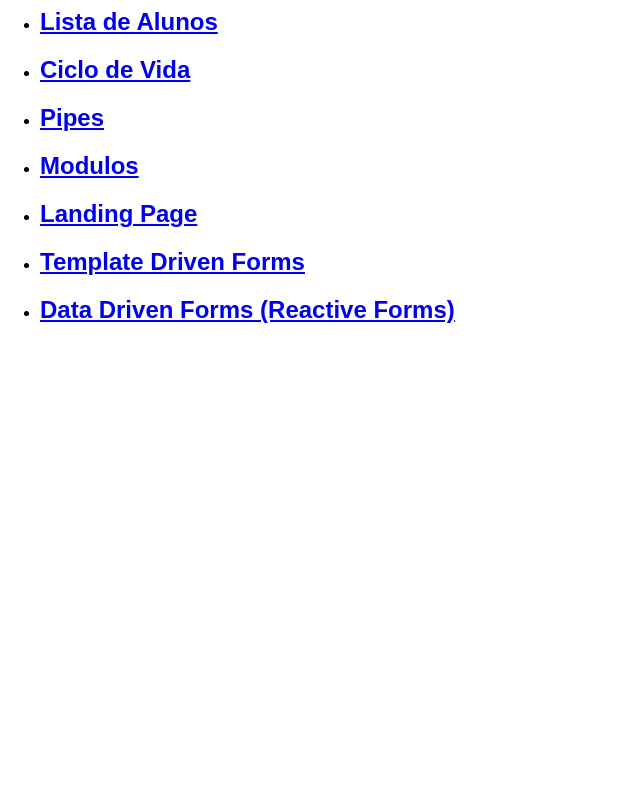
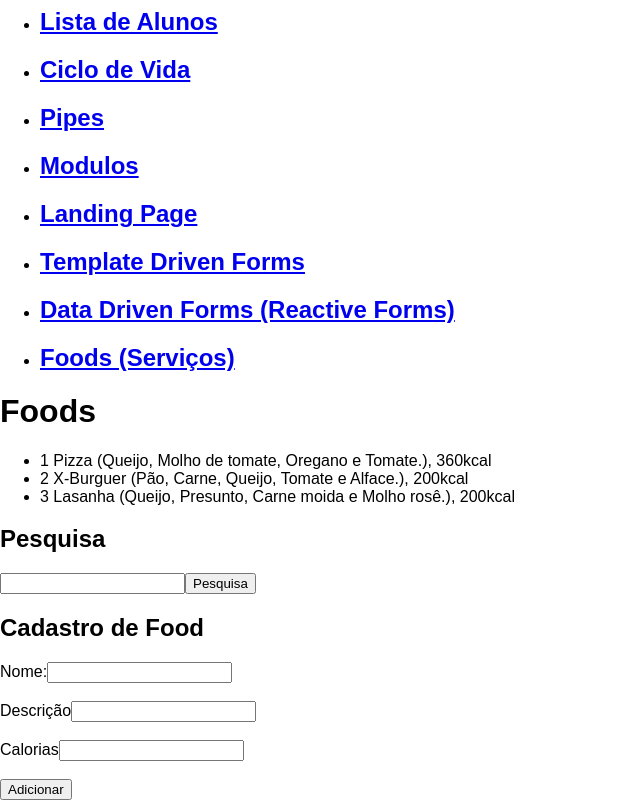
Before and after one commit to jeanbrunemello/estudando-angular, an Angular app: page /foods in a window 1280 px wide. Before the commit this address led to /. Shown: the part 359-1159 px from the top of the page, without its empty margins (0-640 px from the left). Before the commit the page ends 821 px from the top, so only its background shows below. Built offline with nearby package versions, Linux system fonts and the light colour scheme.

Commit message:
Aula 2-8-2022

```diff
--- a/src/app/app-routing.module.ts
+++ b/src/app/app-routing.module.ts
@@ -12,6 +12,7 @@ import { ModuloComponent } from './modulo-teste/modulo/modulo.component';
 import { LandingPageComponent } from './modulo-teste/landing-page/landing-page.component';
 import { TemplateDrivenComponent } from './forms/template-driven/template-driven.component';
 import { DataDrivenComponent } from './forms/data-driven/data-driven.component';
+import { FoodsComponent } from './servicos/foods/foods.component';
 const routes: Routes = [
     {
         path: '',
@@ -68,6 +69,10 @@ const routes: Routes = [
     {
         path: 'data-driven',
         component: DataDrivenComponent
+    },
+    {
+        path: 'foods',
+        component: FoodsComponent
     }
 ];
 export const RoutingModule = RouterModule.forRoot(routes);
--- a/src/app/app.component.html
+++ b/src/app/app.component.html
@@ -67,6 +67,11 @@
         <h2>Data Driven Forms (Reactive Forms)</h2>
     </a>
   </li>
+  <li>
+      <a href="/foods">
+        <h2>Foods (Serviços)</h2>
+    </a>
+  </li>
 </ul>
 
 <router-outlet>
--- a/src/app/forms/data-driven/data-driven.component.html
+++ b/src/app/forms/data-driven/data-driven.component.html
@@ -1,3 +1,33 @@
+<h3>Data Driven Forms (Formulários Reativos)</h3>
+<p>
+    Os formulários reativos fornecem uma abordagem baseada em modelo para lidar com entradas de formulário cujos valores mudam ao longo do tempo. Cada alteração no estado do formulário retorna um novo estado, que mantém a integridade do modelo entre as alterações. Para utilizar formulários reativos deve-se importar o modulo ReactiveFormsModule.
+</p>
+<hr>
+
+<h3>FormGroup</h3>
+<p>
+    Rastreia o valor e o estado de validade de um grupo de FormControlinstâncias.
+</p>
+<hr>
+
+<h3>FormControl</h3>
+<p>
+    Rastreia o valor e o status de validação de um controle de formulário individual.
+</p>
+<hr>
+
+<h3>FormArray</h3>
+<p>
+    Rastreia o valor e o estado de validade de uma matriz de FormControl.
+</p>
+<hr>
+
+<h3>FormBuilder</h3>
+<p>
+    O FormBuilder fornece uma sintaxe curta para a criação de instâncias de a FormControl, FormGroup, ou FormArray.
+</p>
+<hr>
+
 <div class="container">
     <h3>Caixa de Super Mercado</h3>
     <form [formGroup]="formulario" (ngSubmit)="onSubmit()">
--- a/src/app/forms/template-driven/template-driven.component.html
+++ b/src/app/forms/template-driven/template-driven.component.html
@@ -1,3 +1,21 @@
+<h3>Template Driven Forms (Formulário Orientado a Modelo)</h3>
+<p>
+    Em um formulário orientado por modelo os elementos de controle no formulário estão vinculados a propriedades de dados que possuem validação de entrada. A validação de entrada ajuda a manter a integridade e o estilo dos dados para melhorar a experiência do usuário. Os formulários controlados por modelo usam a vinculação de dados bidirecional (two way data binding) para atualizar o modelo de dados no componente à medida que as alterações são feitas no modelo ou no template.
+</p>
+<hr>
+
+<h3>NgForm</h3>
+<p>
+    Cria uma instância de FormGroup e a vincula a um elemento form para rastrear o valor agregado do formulário e o status de validação. Assim que você importa FormsModule, esta diretiva se torna ativa por padrão em todas as tags form.
+</p>
+<hr>
+
+<h3>NgModel</h3>
+<p>
+    Vincula alterações de valor no elemento de formulário anexado com alterações no modelo de dados, permitindo que você responda à entrada do usuário com validação de entrada e tratamento de erros.
+</p>
+<hr>
+
 <div class="container">
     <h3>Cadastro de Super Heroi</h3>
     <form #form="ngForm" (ngSubmit)="onSubmit(form)">
--- /dev/null
+++ b/src/app/servicos/food.service.ts
@@ -0,0 +1,56 @@
+import { Injectable } from '@angular/core';
+import { Food } from './food';
+import { FoodsComponent } from './foods/foods.component';
+
+// ng generate service <nome> / ng g s <nome>
+
+// Injeção de Dependência (DI)
+@Injectable({
+  providedIn: 'root'
+})
+export class FoodService {
+
+  // Dados com Back-end
+  private db: Food[] = [
+    {
+      id: 1,
+      name: "Pizza",
+      description: "Queijo, Molho de tomate, Oregano e Tomate.",
+      calories: 360
+    },
+    {
+      id: 2,
+      name: "X-Burguer",
+      description: "Pão, Carne, Queijo, Tomate e Alface.",
+      calories: 200
+    },
+    {
+      id: 3,
+      name: "Lasanha",
+      description: "Queijo, Presunto, Carne moida e Molho rosê.",
+      calories: 200
+    }
+  ];
+
+  constructor() { }
+
+  public findAll(): Food[] {
+    // Comandos que se comunicam com o back e obtem todos os dados (find all) de foods.
+    return this.db;
+  }
+
+  public findFoodName(foodName: string): Food[] {
+    let search: Food[] = [];
+    for(let food of this.db) {
+      if(food.name == foodName) {
+        search.push(food);
+      }
+    }
+    return search;
+  }
+
+  public insert(food: Food): void {
+    food.id = this.db.length+1; // auto increment é feita no SGDB (MySQL)
+    this.db.push(food);
+  }
+}
--- /dev/null
+++ b/src/app/servicos/food.ts
@@ -0,0 +1,6 @@
+export interface Food {
+    id: number | undefined;
+    name: string;
+    description: string;
+    calories: number;
+}
--- /dev/null
+++ b/src/app/servicos/foods/foods.component.html
@@ -0,0 +1,19 @@
+<h1>Foods</h1>
+<ul>
+    <li *ngFor="let food of listFood">{{food.id}} {{food.name}} ({{food.description}}), {{food.calories}}kcal</li>
+</ul>
+
+<h2>Pesquisa</h2>
+<input type="text" #campoFood (keyup)="searchFood(campoFood.value)">
+<button (click)="searchFood(campoFood.value)">Pesquisa</button>
+
+<h2>Cadastro de Food</h2>
+<form [formGroup]="form" (ngSubmit)="adicionarFood()">
+    <label for="name">Nome:</label>
+    <input type="text" id="name" formControlName="name"> <br><br>
+    <label for="description">Descrição</label>
+    <input type="text" id="description" formControlName="description"> <br><br>
+    <label for="calories">Calorias</label>
+    <input type="number" id="colories" formControlName="calories"> <br><br>
+    <button type="submit">Adicionar</button>
+</form>
--- /dev/null
+++ b/src/app/servicos/foods/foods.component.ts
@@ -0,0 +1,59 @@
+import { Component, OnInit } from '@angular/core';
+import { FormBuilder, FormGroup } from '@angular/forms';
+import { Food } from '../food';
+import { FoodService } from '../food.service';
+
+@Component({
+  selector: 'app-foods',
+  templateUrl: './foods.component.html',
+  styleUrls: ['./foods.component.css']
+})
+export class FoodsComponent implements OnInit {
+
+  public listFood: Food[] = [];
+
+  //private foodService: FoodService = new FoodService(); // O FoodsComponent depende de FoodService
+  private foodService: FoodService;
+  private formBuilder: FormBuilder;
+
+  public form: FormGroup;
+
+  constructor(servico: FoodService, formBuilder: FormBuilder) {
+    this.foodService = servico;
+    this.formBuilder = formBuilder;
+
+    this.form = formBuilder.group({
+      name: [''],
+      description: [''],
+      calories: ['']
+    });
+  }
+
+  ngOnInit(): void {
+    this.listFood = this.foodService.findAll();
+  }
+
+  searchFood(foodName: string): void {
+    let search = this.foodService.findFoodName(foodName);
+    if(search.length == 0) {
+      this.listFood = this.foodService.findAll();
+    }
+    else {
+      this.listFood = search;
+    }
+  }
+
+  /*public addNewFood(name: string, description: string, calories: number): void {
+    this.foodService.insert({
+      id: undefined,
+      name: name,
+      description: description,
+      calories: calories
+    });
+  }*/
+
+  public adicionarFood(): void {
+    let food: Food = this.form.value;
+    this.foodService.insert(food);
+  }
+}
```
Also changed, not shown: src/app/app.module.ts (+7 -2 lines), src/app/servicos/servicos.module.ts (added, +20 -0 lines), src/app/servicos/foods/foods.component.css (added), 2 other files (tests, documents, lock files or other folders).
